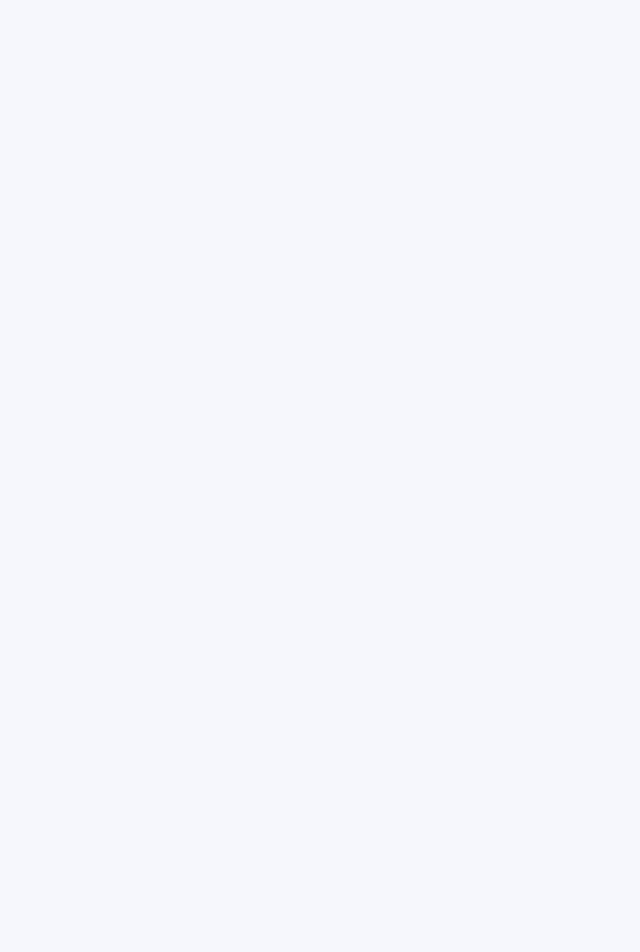
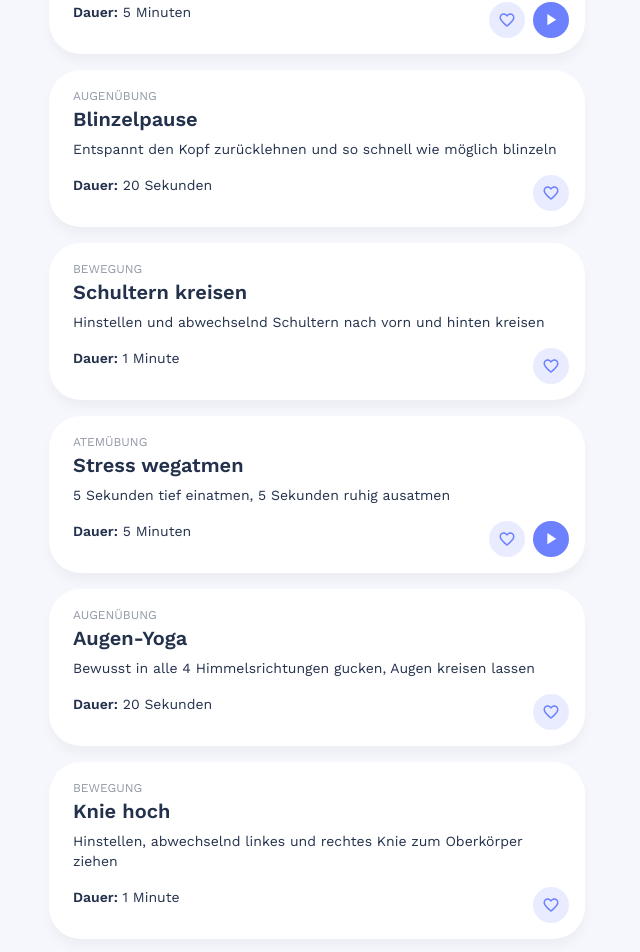
Before and after one commit to magdalenakierat/capstone-project, a React (Create React App) app: page / in a window 1280 px wide. Shown: the part 866-1818 px from the top of the page, without its empty margins (323-963 px from the left). Before the commit the page ends 800 px from the top, so only its background shows below. Built offline with nearby package versions, Linux system fonts and the light colour scheme.

Commit message:
add content to db

```diff
--- a/src/db.js
+++ b/src/db.js
@@ -26,8 +26,67 @@ const exercises = [
     title: 'Kurze Auflockerung',
     pathname: '/',
     description: 'Hinstellen, ganzen Körper strecken und Gelenke kreisen',
+    duration: '2 Minuten',
+  },
+  {
+    id: 'e4',
+    bookmarked: false,
+    category: 'Atemübung',
+    title: 'Entschleunigtes Atmen',
+    pathname: '/animation',
+    description: '4 Sekunden tief einatmen, 7 Sekunden ruhig ausatmen',
+    repeat: 'alle 60 Minuten',
+    duration: '5 Minuten',
+  },
+  {
+    id: 'e5',
+    bookmarked: false,
+    category: 'Augenübung',
+    title: 'Blinzelpause',
+    pathname: '/',
+    description: 'Entspannt den Kopf zurücklehnen und so schnell wie möglich blinzeln',
+    repeat: 'alle 20 Minuten',
+    duration: '20 Sekunden',
+  },
+  {
+    id: 'e6',
+    bookmarked: false,
+    category: 'Bewegung',
+    title: 'Schultern kreisen',
+    pathname: '/',
+    description: 'Hinstellen und abwechselnd Schultern nach vorn und hinten kreisen',
     repeat: 'alle 30 Minuten',
-    duration: '2 Minuten',
+    duration: '1 Minute',
+  },
+  {
+    id: 'e7',
+    bookmarked: false,
+    category: 'Atemübung',
+    title: 'Stress wegatmen',
+    pathname: '/animation',
+    description: '5 Sekunden tief einatmen, 5 Sekunden ruhig ausatmen',
+    repeat: 'alle 60 Minuten',
+    duration: '5 Minuten',
+  },
+  {
+    id: 'e8',
+    bookmarked: false,
+    category: 'Augenübung',
+    title: 'Augen-Yoga',
+    pathname: '/',
+    description: 'Bewusst in alle 4 Himmelsrichtungen gucken, Augen kreisen lassen',
+    repeat: 'alle 20 Minuten',
+    duration: '20 Sekunden',
+  },
+  {
+    id: 'e9',
+    bookmarked: false,
+    category: 'Bewegung',
+    title: 'Knie hoch',
+    pathname: '/',
+    description: 'Hinstellen, abwechselnd linkes und rechtes Knie zum Oberkörper ziehen',
+    repeat: 'alle 30 Minuten',
+    duration: '1 Minute',
   },
 ];
 
--- a/src/pages/HomePage.js
+++ b/src/pages/HomePage.js
@@ -34,7 +34,7 @@ export default function HomePage() {
 
   return (
     <>
-      <StyledH1>Entdecken</StyledH1>
+      <StyledHeading>Entdecken</StyledHeading>
       <section>
         <h2>Filtern</h2>
         <CategoryList filter={filter} onFilter={handleFilter} />
@@ -44,7 +44,7 @@ export default function HomePage() {
   );
 }
 
-const StyledH1 = styled.h1`
+const StyledHeading = styled.h1`
   display: inline-block;
   padding-bottom: 0.5rem;
   position: relative;
```
